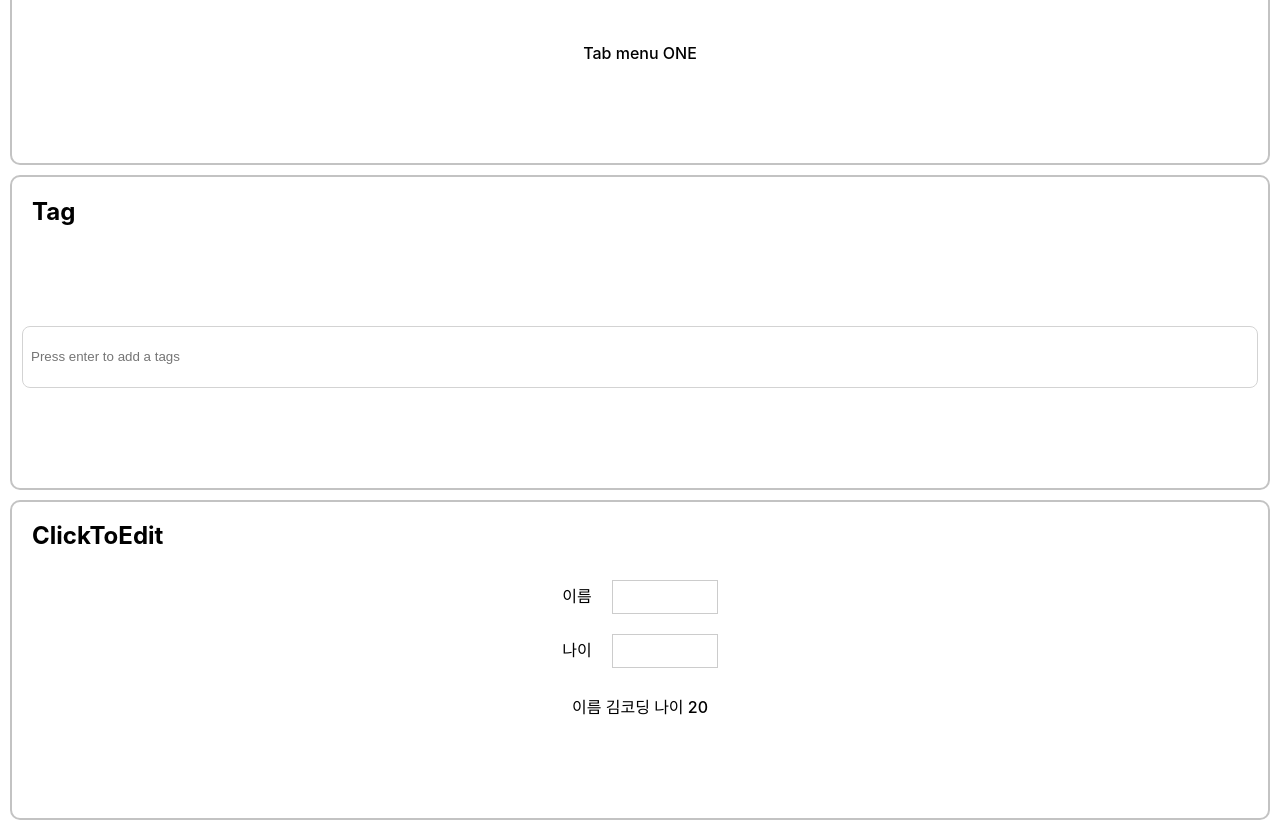
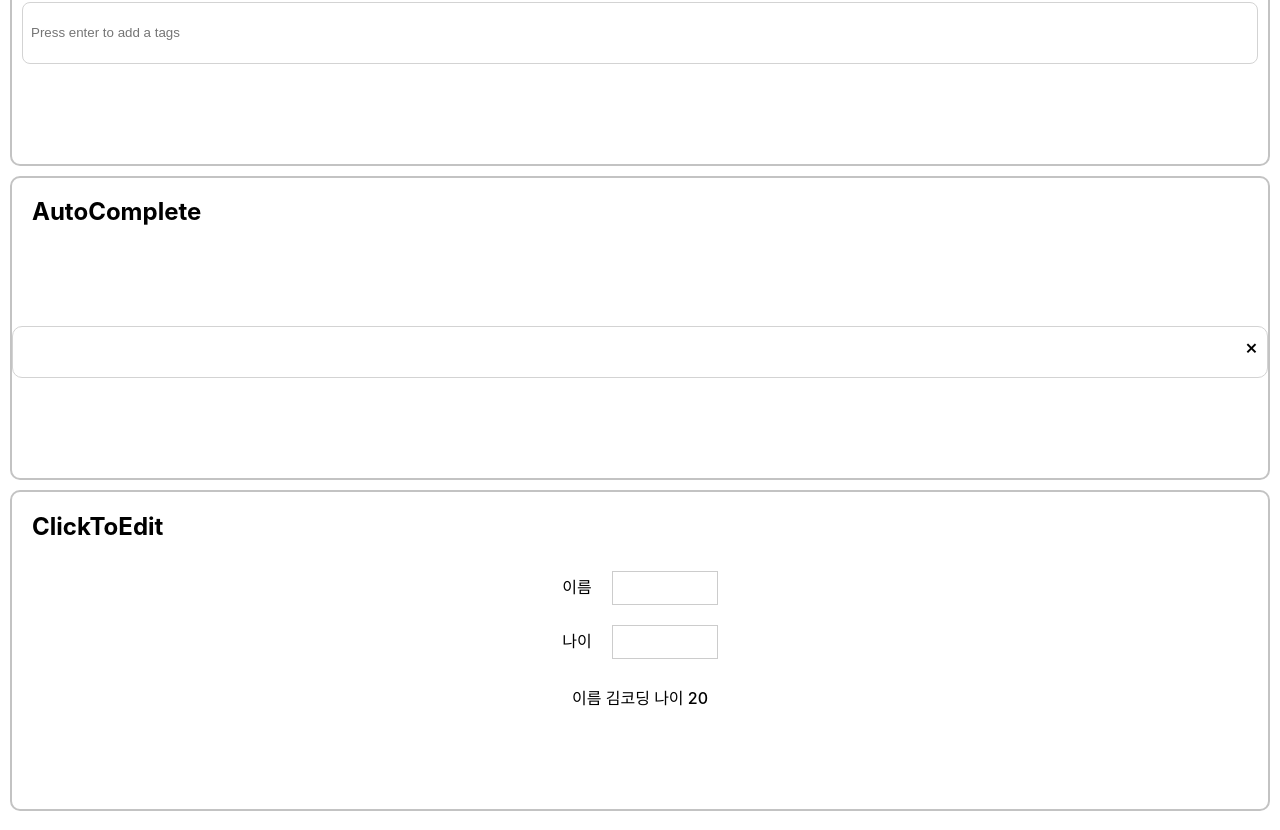
Before and after one commit to h1un/wanted_pre_onboarding, a React (Create React App) app in the folder wanted_pre_onboarding/: page / in a window 1280 px wide. Shown: the part 1178-2008 px from the top of the page. Built offline with nearby package versions, Linux system fonts and the light colour scheme.

Commit message:
feat : AutoComplete.js

```diff
--- a/wanted_pre_onboarding/src/App.js
+++ b/wanted_pre_onboarding/src/App.js
@@ -10,12 +10,11 @@ import ClickToEdit from "./component/ClickToEdit";
 function App() {
     return (
         <div className="App">
-            <img src={logo} className="App-logo" alt="logo"/>
             <Toggle/>
             <Modal/>
             <Tab/>
             <Tag/>
-            {/*<AutoComplete/>*/}
+            <AutoComplete/>
             <ClickToEdit/>
         </div>
     );
--- /dev/null
+++ b/wanted_pre_onboarding/src/component/AutoComplete.css
@@ -0,0 +1,45 @@
+.autoComplete {
+    display: flex;
+    position: relative;
+    margin: 100px 0;
+}
+.autoComplete input {
+    width: 100%;
+    display: block;
+    height: 50px;
+    border: 1px solid lightgray;
+    border-radius: 10px;
+    font-size: 16px;
+    font-weight: 500;
+    padding: 0 10px;
+    outline: none;
+}
+.autoComplete .clearButton {
+    cursor: pointer;
+    position: absolute;
+    top: 9px;
+    right: 10px;
+    font-size: 20px;
+}
+
+.dropdown {
+    position: absolute;
+    top: 200px;
+    left: 0;
+    width: 100%;
+    margin-top: 0;
+    padding: 0;
+    border: 1px solid lightgray;
+    background: #fff;
+    overflow: hidden;
+    list-style-type: none;
+    border-radius: 0 0 20px 20px;
+}
+
+.dropdown li {
+    text-align: left;
+    padding: 3px 0 10px 10px;
+}
+.dropdown li:hover {
+    background-color: #f1f1f1;
+}
--- a/wanted_pre_onboarding/src/component/AutoComplete.js
+++ b/wanted_pre_onboarding/src/component/AutoComplete.js
@@ -0,0 +1,65 @@
+import React, {useState, useEffect} from 'react';
+import './../App.css';
+import './AutoComplete.css';
+
+const dataList = ['antique', 'refurbished', 'vintage', '중고A급', 'rustic'];
+
+const AutoComplete = () => {
+    const [inputText, setInputText] = useState("");
+    const [text, setText] = useState(false);
+    const [includedDataList, setIncludedDataList] = useState(dataList);
+
+    useEffect(() => {
+        if (inputText === '') {
+            setText(false);
+            setIncludedDataList([]);
+        }
+        if (inputText !== '') {
+            setIncludedDataList(dataList.filter((data) => {
+                    return data.toLocaleUpperCase().includes(inputText.toLocaleUpperCase())
+                })
+            )
+        }
+    }, [inputText]);
+
+    const onChange = (e) => {
+        setInputText(e.target.value);
+        setText(true);
+    }
+    const onSelect = (value) => {
+        setInputText(value);
+    }
+    const onClear = () => {
+        setInputText("");
+    }
+
+    return (
+        <div className="wrapper">
+            <h2>AutoComplete</h2>
+            <div className="autoComplete">
+                <input
+                    type="text"
+                    value={inputText}
+                    onChange={onChange}
+                />
+                <div className="clearButton" onClick={onClear}>&times;</div>
+            </div>
+            {text && <DropDown includedDataList={includedDataList} onSelect={onSelect}/>}
+        </div>
+    )
+};
+
+export const DropDown = ({includedDataList, onSelect}) => {
+    return (
+        <ul className="dropdown">
+            {includedDataList.map((includedData, index) => {
+                return <li
+                    key={index}
+                    onClick={() => onSelect(includedData)}
+                >{includedData}
+                </li>
+            })}
+        </ul>
+    );
+};
+export default AutoComplete;
```
